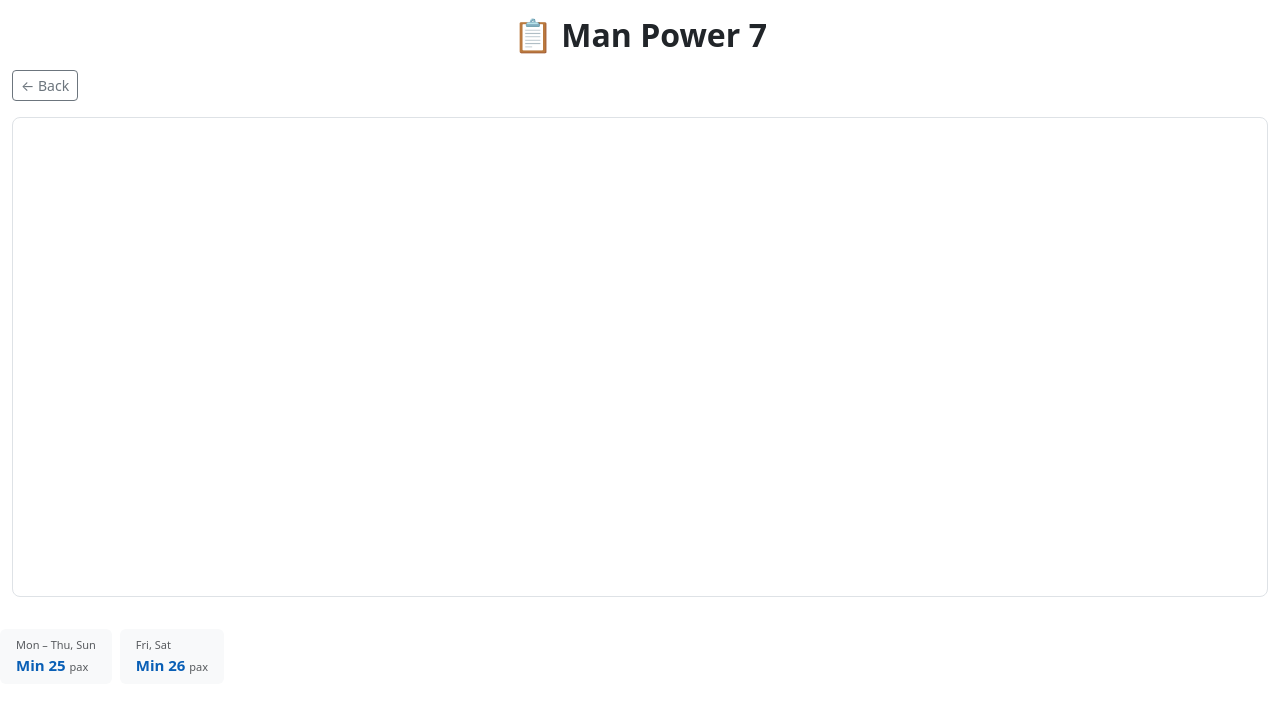
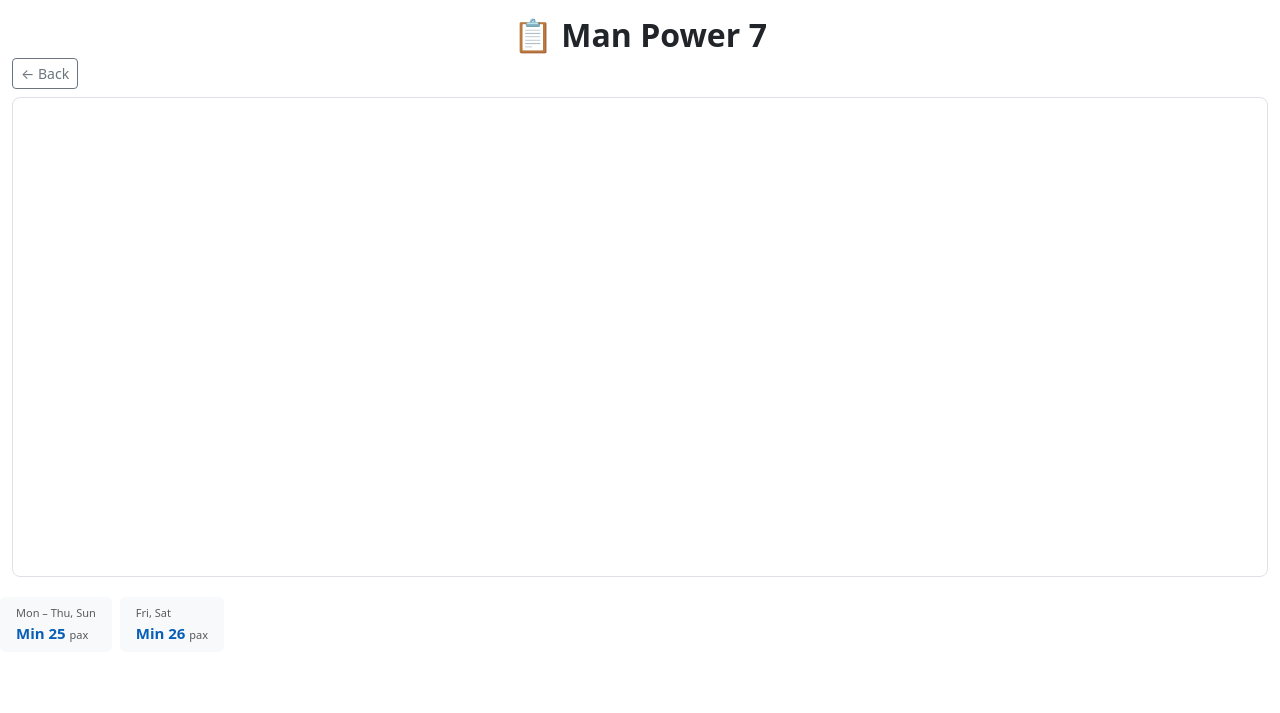
Before and after one commit to Chats-club/roter-ga, a Flask app: template templates/man_power7.html in a window 1280 px wide. Shown: the top 713 px of the page. Run offline with Flask 3, Linux system fonts and the light colour scheme; the template is opened without the code that fills it, so the values that code supplies are empty; some libraries are stand-ins or nearby versions.

Commit message:
changing

```diff
--- a/templates/man_power7.html
+++ b/templates/man_power7.html
@@ -35,6 +35,7 @@
     .wrap {
       width: 100%;
       height: 60vh;
+      min-height: 200px;
       overflow: auto;
       border: 0.5px solid #dee2e6;
       border-radius: 8px;
@@ -51,12 +52,12 @@
     /* ── Độ rộng cột ── */
     thead th:first-child,
     tbody td:first-child {
-      width: 40px;
+      width: 30px;
     }
 
     thead th:not(:first-child),
     tbody td:not(:first-child) {
-      width: 36px;
+      width: 28px;
     }
 
     /* ── Border tất cả ── */
@@ -126,10 +127,10 @@
   </style>
   <body>
     <div class="container-fluid py-3">
-      <h2 class="mb-3 text-center fw-semibold">📋 Man Power 7</h2>
-      <a href="/month7" class="btn btn-sm btn-outline-secondary mb-3">← Back</a>
+      <h2 class="mb-1 text-center fw-semibold">📋 Man Power 7</h2>
+      <a href="/month7" class="btn btn-sm btn-outline-secondary mb-1">← Back</a>
 
-      <div class="wrap">
+      <div class="wrap mt-1">
         <table>
           <thead>
             <tr>
@@ -154,7 +155,7 @@
       </div>
     </div>
     <!-- Info cards -->
-    <div class="d-flex gap-2 mt-3 flex-wrap">
+    <div class="d-flex gap-2 mt-1 flex-wrap">
       <div class="card border-0 bg-light px-3 py-2">
         <span class="text-muted" style="font-size: 11px">Mon – Thu, Sun</span>
         <span class="fw-semibold" style="font-size: 15px; color: #095fb6"
```
